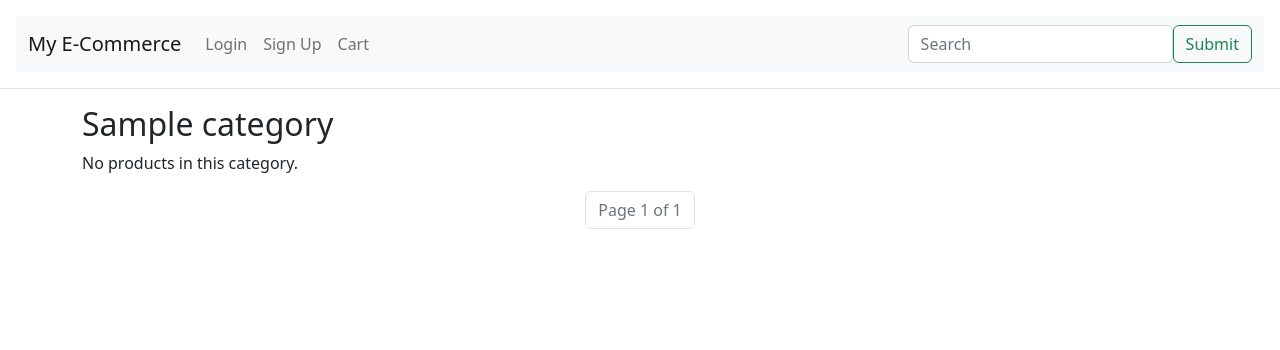
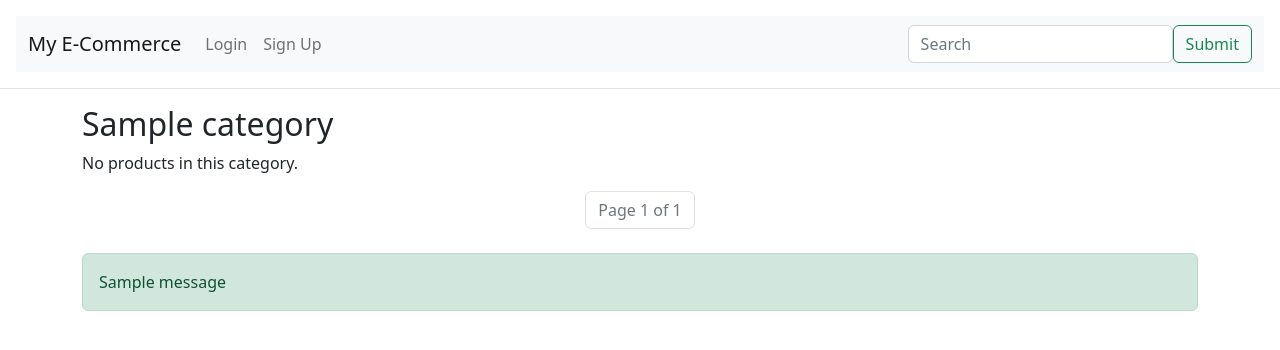
Before and after one commit to Jjjbit/ppm_project, a Django app: page /category/1/ in a window 1280 px wide. Shown: the top 350 px of the page. Run offline with Django 5.2, Linux system fonts and the light colour scheme; tables that the repository leaves empty hold one stand-in row (values such as "Sample post"); one stand-in notice (Sample message) is shown.

Commit message:
add Cart, Wishlist, Order

```diff
--- a/templates/base.html
+++ b/templates/base.html
@@ -25,19 +25,19 @@
                     <ul class="navbar-nav me-auto mb-2 mb-lg-0">
                         {% if user.is_authenticated %}
                             <li class="nav-item"><a class="nav-link" href="{% url 'profile' %}">Profile</a></li>
+
                             {% if not user.is_store_manager %}
-                            <li><a class="nav-link" href="#">My Orders</a></li>
-                            <li class="nav-item"><a  class="nav-link" href="#">My Wishlist</a></li>
+                                <li><a class="nav-link" href="{% url 'buyer_orders' %}?from=home">My Orders</a></li>
+                                <li><a class="nav-link" href="{% url 'cart_view' %}">My Cart</a></li>
+                                <li class="nav-item"><a  class="nav-link" href="{% url 'wishlist' %}?from=home">My Wishlist</a></li>
                             {% else %}
                                 <li class="nav-item"><a class="nav-link" href="{% url 'store_dashboard' user.id %}"> My Store </a></li>
+                                <li><a class="nav-link" href="{% url 'seller_orders' %}?from=home">My Orders</a></li>
                             {%  endif %}
                             <li class="nav-item"><a class="nav-link" href="{% url 'logout' %}">Logout</a></li>
                         {%  else %}
                             <li class="nav-item"><a class="nav-link" href="{% url 'login' %}">Login</a></li>
                             <li class="nav-item"><a class="nav-link" href="{% url 'signup' %}">Sign Up</a></li>
-                        {% endif %}
-                        {% if not user.is_store_manager %}
-                            <li class="nav-item"><a class="nav-link" href="#">Cart</a></li>
                         {% endif %}
                     </ul>
                     <form class="d-flex">
@@ -58,6 +58,26 @@
     </div>
   </main>
 
+  {% if messages %}
+      <div class="container mt-2" id="message-container">
+        {% for message in messages %}
+          <div class="alert alert-{{ message.tags }}">
+            {{ message }}
+          </div>
+        {% endfor %}
+      </div>
+
+      <script>
+            setTimeout(function () {
+                const container = document.getElementById("message-container");
+                if (container) {
+                    container.style.display = "none";
+                }
+            }, 3000);
+      </script>
+
+  {% endif %}
+
   <!-- Bootstrap JavaScript Bundle -->
   <script src="https://cdn.jsdelivr.net/npm/bootstrap@5.2.3/dist/js/bootstrap.bundle.min.js"
     integrity="sha384-kenU1KFdBIe4zVF0s0G1M5b4hcpxyD9F7jL+jjXkk+Q2h455rYXK/7HAuoJl+0I4"
```
